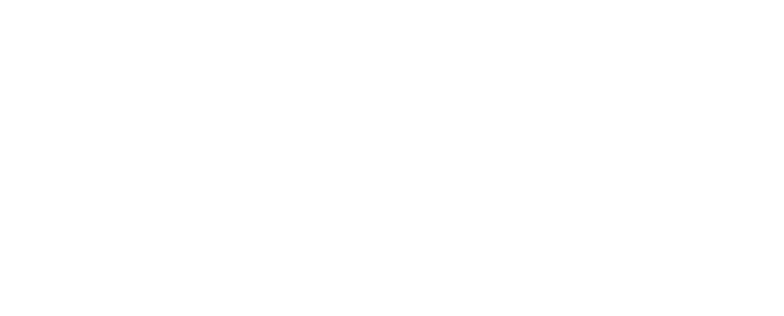
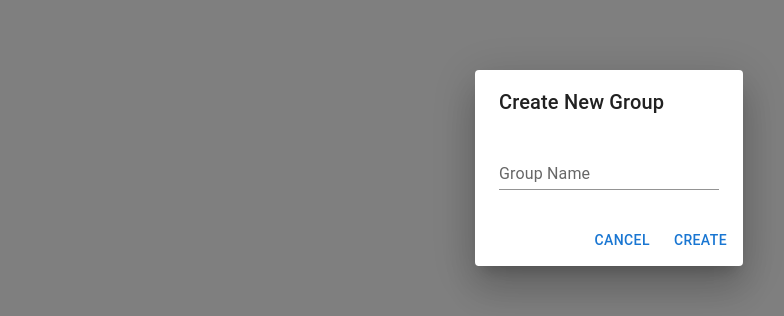
Before and after one commit to Archis009/Smart-Expense-Sharing-System, a React (Create React App) app in the folder frontend/: page /dashboard in a window 1280 px wide. Both pictures are taken after a click on the button "CREATE GROUP". Shown: the part 232-548 px from the top of the page, without its empty margins (31-815 px from the left). Built offline with nearby package versions, Linux system fonts and the light colour scheme; no server answers.

Commit message:
Add create group and add expense modals, update backend routes

```diff
--- a/frontend/src/components/Dashboard.js
+++ b/frontend/src/components/Dashboard.js
@@ -1,10 +1,12 @@
 import React, { useEffect, useState } from 'react';
-import { Container, Typography, Button, List, ListItem, ListItemText } from '@mui/material';
+import { Container, Typography, Button, List, ListItem, ListItemText, Dialog, DialogTitle, DialogContent, TextField, DialogActions } from '@mui/material';
 import axios from 'axios';
 import { useNavigate } from 'react-router-dom';
 
 const Dashboard = () => {
   const [groups, setGroups] = useState([]);
+  const [open, setOpen] = useState(false);
+  const [groupName, setGroupName] = useState('');
   const navigate = useNavigate();
 
   useEffect(() => {
@@ -17,8 +19,23 @@
   }, []);
 
   const handleCreateGroup = () => {
-    // Implement create group modal or page
-    alert('Create group feature coming soon');
+    setOpen(true);
+  };
+
+  const handleClose = () => {
+    setOpen(false);
+    setGroupName('');
+  };
+
+  const handleSubmit = async () => {
+    const token = localStorage.getItem('token');
+    try {
+      await axios.post('http://localhost:5000/api/groups', { name: groupName, members: [] }, { headers: { Authorization: `Bearer ${token}` } });
+      setGroups([...groups, { name: groupName }]); // Refresh or add
+      handleClose();
+    } catch (err) {
+      alert('Failed to create group');
+    }
   };
 
   return (
@@ -32,6 +49,16 @@
           </ListItem>
         ))}
       </List>
+      <Dialog open={open} onClose={handleClose}>
+        <DialogTitle>Create New Group</DialogTitle>
+        <DialogContent>
+          <TextField autoFocus margin="dense" label="Group Name" fullWidth variant="standard" value={groupName} onChange={(e) => setGroupName(e.target.value)} />
+        </DialogContent>
+        <DialogActions>
+          <Button onClick={handleClose}>Cancel</Button>
+          <Button onClick={handleSubmit}>Create</Button>
+        </DialogActions>
+      </Dialog>
     </Container>
   );
 };
--- a/frontend/src/components/Group.js
+++ b/frontend/src/components/Group.js
@@ -1,29 +1,61 @@
 import React, { useEffect, useState } from 'react';
-import { Container, Typography, Button, List, ListItem, ListItemText } from '@mui/material';
+import { Container, Typography, Button, List, ListItem, ListItemText, Dialog, DialogTitle, DialogContent, TextField, DialogActions, FormControl, InputLabel, Select, MenuItem } from '@mui/material';
 import axios from 'axios';
 import { useParams } from 'react-router-dom';
 
 const Group = () => {
   const { id } = useParams();
   const [expenses, setExpenses] = useState([]);
+  const [group, setGroup] = useState(null);
+  const [open, setOpen] = useState(false);
+  const [description, setDescription] = useState('');
+  const [amount, setAmount] = useState('');
+  const [splitType, setSplitType] = useState('equal');
 
   useEffect(() => {
-    const fetchExpenses = async () => {
+    const fetchData = async () => {
       const token = localStorage.getItem('token');
-      const res = await axios.get(`http://localhost:5000/api/expenses/${id}`, { headers: { Authorization: `Bearer ${token}` } });
-      setExpenses(res.data);
+      const groupRes = await axios.get(`http://localhost:5000/api/groups/${id}`, { headers: { Authorization: `Bearer ${token}` } });
+      setGroup(groupRes.data);
+      const expenseRes = await axios.get(`http://localhost:5000/api/expenses/${id}`, { headers: { Authorization: `Bearer ${token}` } });
+      setExpenses(expenseRes.data);
     };
-    fetchExpenses();
+    fetchData();
   }, [id]);
 
   const handleAddExpense = () => {
-    // Implement add expense modal
-    alert('Add expense feature coming soon');
+    setOpen(true);
   };
+
+  const handleClose = () => {
+    setOpen(false);
+    setDescription('');
+    setAmount('');
+    setSplitType('equal');
+  };
+
+  const handleSubmit = async () => {
+    const token = localStorage.getItem('token');
+    try {
+      let participants = [];
+      if (splitType === 'equal') {
+        participants = group.members.map(m => m._id);
+      }
+      await axios.post('http://localhost:5000/api/expenses', { description, amount: parseFloat(amount), groupId: id, participants, splitType }, { headers: { Authorization: `Bearer ${token}` } });
+      // Refresh expenses
+      const res = await axios.get(`http://localhost:5000/api/expenses/${id}`, { headers: { Authorization: `Bearer ${token}` } });
+      setExpenses(res.data);
+      handleClose();
+    } catch (err) {
+      alert('Failed to add expense');
+    }
+  };
+
+  if (!group) return <div>Loading...</div>;
 
   return (
     <Container>
-      <Typography variant="h4" gutterBottom>Group Expenses</Typography>
+      <Typography variant="h4" gutterBottom>{group.name} Expenses</Typography>
       <Button variant="contained" onClick={handleAddExpense}>Add Expense</Button>
       <List>
         {expenses.map(expense => (
@@ -32,6 +64,25 @@
           </ListItem>
         ))}
       </List>
+      <Dialog open={open} onClose={handleClose}>
+        <DialogTitle>Add Expense</DialogTitle>
+        <DialogContent>
+          <TextField autoFocus margin="dense" label="Description" fullWidth variant="standard" value={description} onChange={(e) => setDescription(e.target.value)} />
+          <TextField margin="dense" label="Amount" type="number" fullWidth variant="standard" value={amount} onChange={(e) => setAmount(e.target.value)} />
+          <FormControl fullWidth margin="dense">
+            <InputLabel>Split Type</InputLabel>
+            <Select value={splitType} onChange={(e) => setSplitType(e.target.value)}>
+              <MenuItem value="equal">Equal</MenuItem>
+              <MenuItem value="exact">Exact</MenuItem>
+              <MenuItem value="percentage">Percentage</MenuItem>
+            </Select>
+          </FormControl>
+        </DialogContent>
+        <DialogActions>
+          <Button onClick={handleClose}>Cancel</Button>
+          <Button onClick={handleSubmit}>Add</Button>
+        </DialogActions>
+      </Dialog>
     </Container>
   );
 };
```
Also changed, not shown: 1 other file (tests, documents, lock files or other folders).
